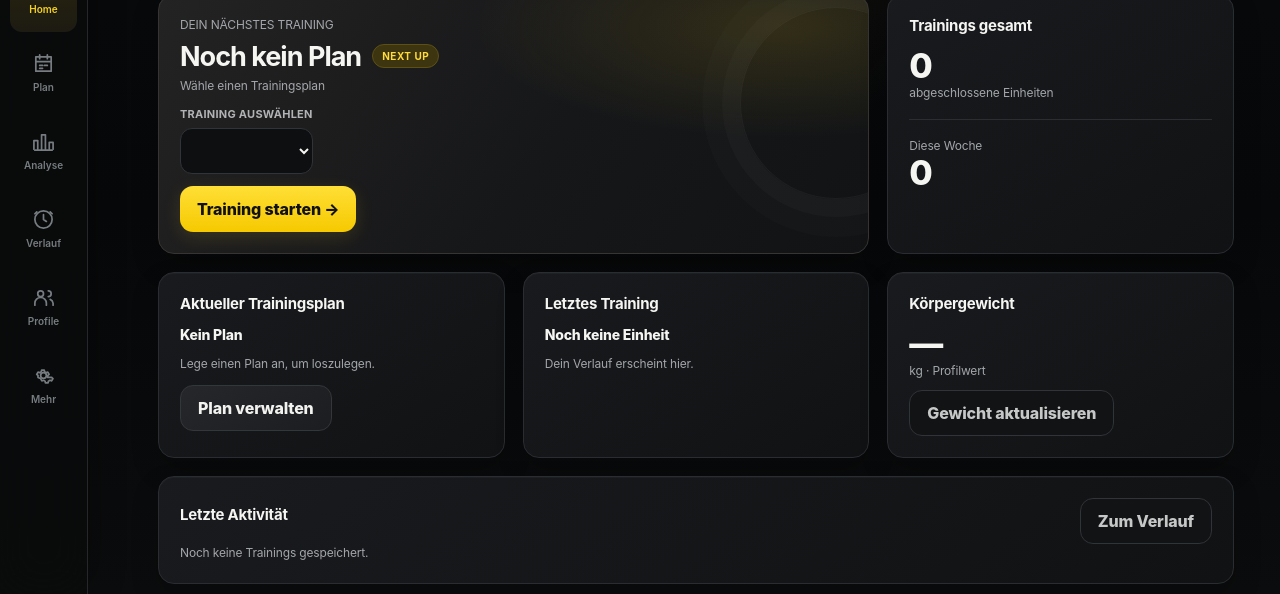
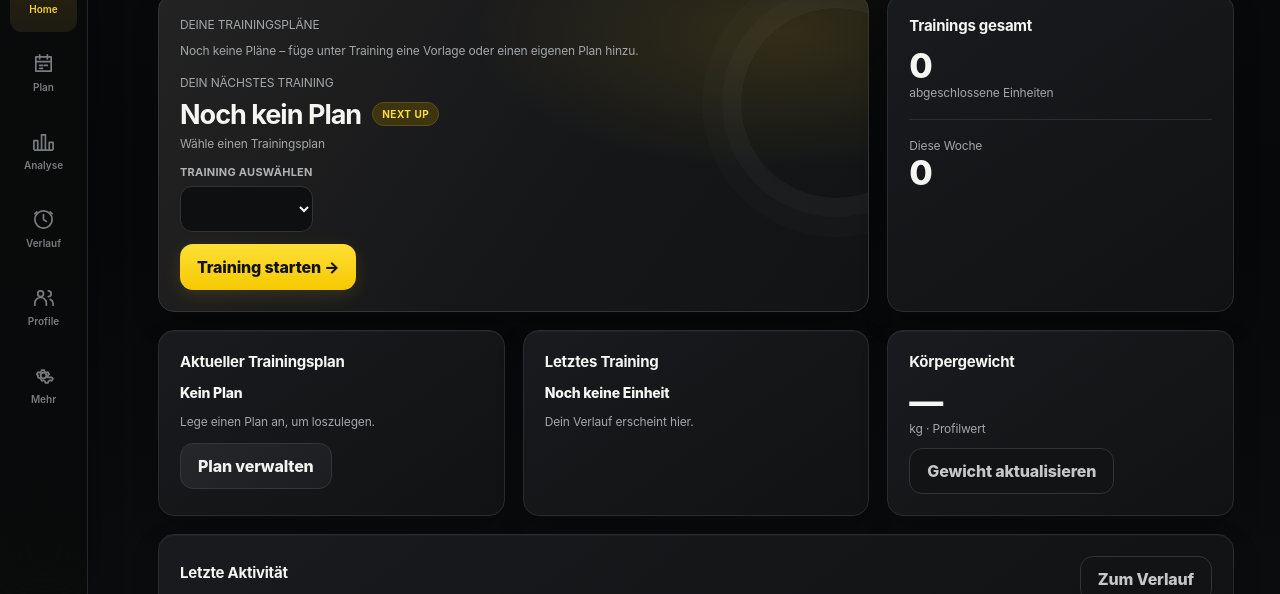
Before and after one commit to rhubal2601-lgtm/logbuch-2026, a plain HTML site: page index.html in a window 1280 px wide. Shown: the part 206-800 px from the top of the page. Drawn offline with Linux system fonts and the light colour scheme.

Commit message:
Add home training plan tab container

```diff
--- a/index.html
+++ b/index.html
@@ -55,7 +55,7 @@ input,select,textarea,.field input,.field select,.field textarea{background:#0d0
 <section class="page active" id="page-home">
 <div class="eyebrow">Dein Trainingscockpit</div><h1 class="heading" id="greeting">Bereit für Arbeit.</h1>
 <div class="grid">
-<div class="card span-8"><div class="row between"><div><div class="small">DEIN NÄCHSTES TRAINING</div><h2 id="nextWorkoutName" style="margin:6px 0 4px">Noch kein Plan</h2><div class="small" id="nextWorkoutMeta">Wähle einen Trainingsplan</div></div><span class="tag">NEXT UP</span></div><div class="field"><label>Training auswählen</label><select id="nextWorkoutSelect"></select></div><button class="btn" id="startNext">Training starten →</button></div>
+<div class="card span-8"><div class="small" style="margin-bottom:8px">DEINE TRAININGSPLÄNE</div><div id="homePlanTabs" class="pill-select" style="margin-bottom:14px"></div><div class="row between"><div><div class="small">DEIN NÄCHSTES TRAINING</div><h2 id="nextWorkoutName" style="margin:6px 0 4px">Noch kein Plan</h2><div class="small" id="nextWorkoutMeta">Wähle einen Trainingsplan</div></div><span class="tag">NEXT UP</span></div><div class="field"><label>Training auswählen</label><select id="nextWorkoutSelect"></select></div><button class="btn" id="startNext">Training starten →</button></div>
 <div class="card span-4"><h3>Trainings gesamt</h3><div class="big-number" id="totalSessions">0</div><div class="small">abgeschlossene Einheiten</div><hr class="divider"><div class="small">Diese Woche</div><div class="big-number" id="weekSessions">0</div></div>
 <div class="card span-4"><h3>Aktueller Trainingsplan</h3><div class="item-title" id="activePlanName">Kein Plan</div><p class="small" id="activePlanInfo">Lege einen Plan an, um loszulegen.</p><button class="btn secondary" data-go="training">Plan verwalten</button></div>
 <div class="card span-4"><h3>Letztes Training</h3><div class="item-title" id="lastSessionName">Noch keine Einheit</div><p class="small" id="lastSessionDate">Dein Verlauf erscheint hier.</p><div class="small" id="lastSessionVolume"></div></div>
```
